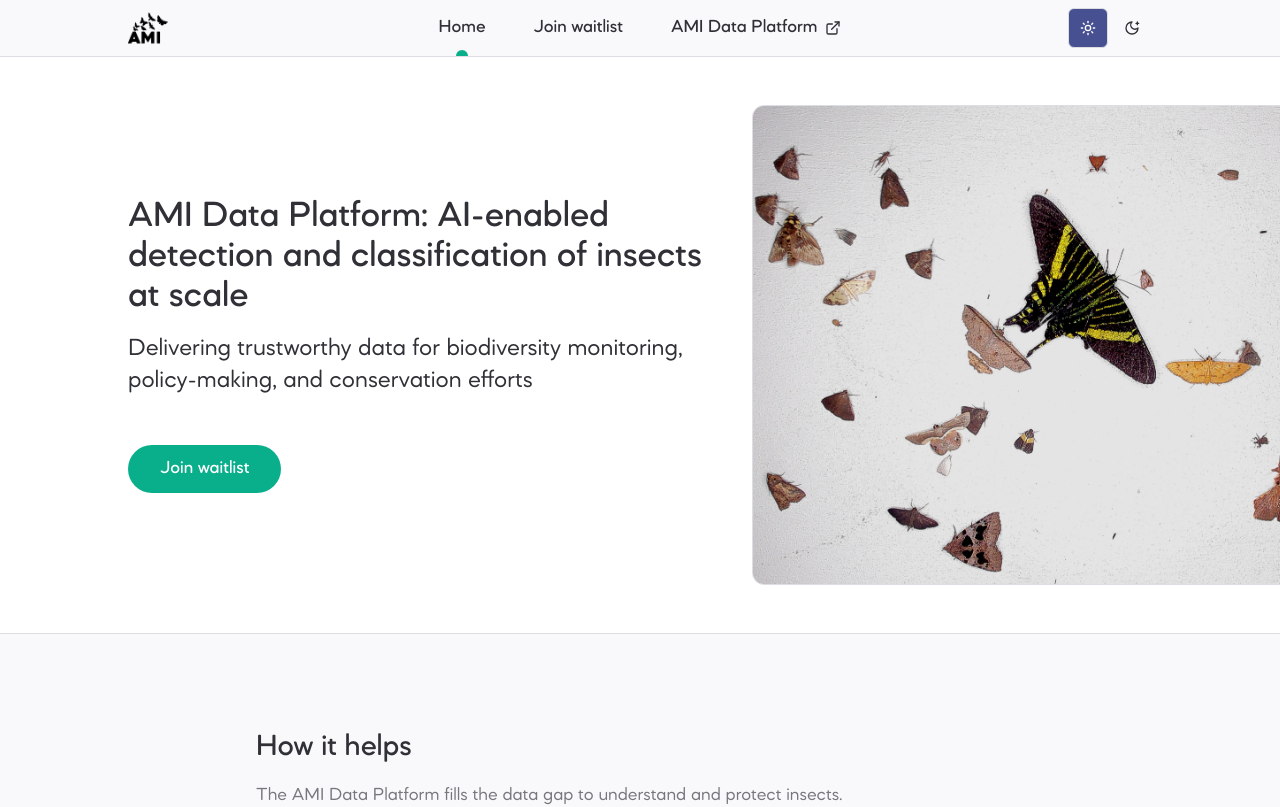
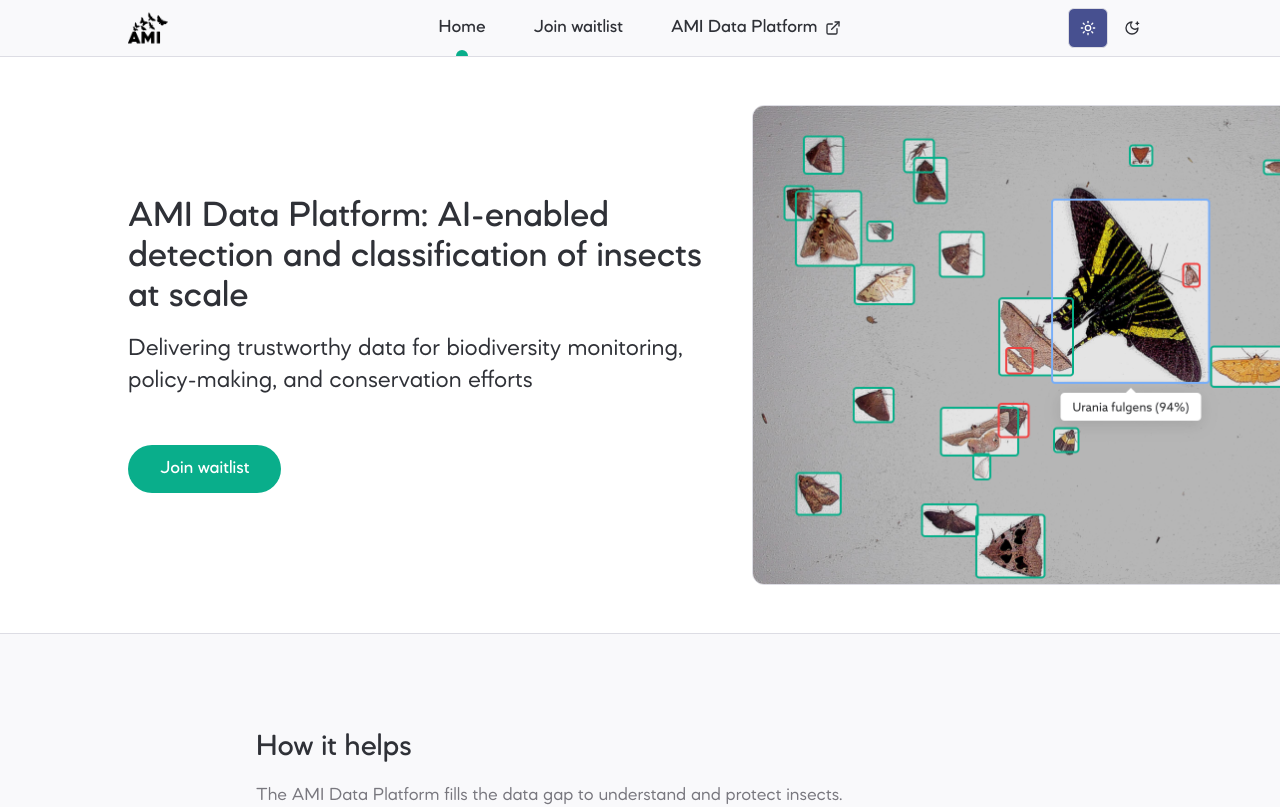
Before and after one commit to RolnickLab/antenna-landing-page, a Next.js app: page / in a window 1280 px wide. Shown: the top 807 px of the page. Built offline with nearby package versions, Linux system fonts and the light colour scheme.

Commit message:
Add intro image

```diff
--- a/app/page.tsx
+++ b/app/page.tsx
@@ -1,5 +1,6 @@
+/* eslint-disable @next/next/no-img-element */
+
 import { Card } from "@/components/card";
-import { ImagePlaceholder } from "@/components/image-placeholder";
 import { DeploymentsStats } from "@/components/stats/deployments-stats";
 import { buttonVariants } from "@/components/ui/button";
 import {
@@ -40,7 +41,11 @@
           </div>
           <div style={{ marginRight: "-240px" }}>
             <div className="w-[640px] h-[480px] rounded-xl bg-card border overflow-hidden">
-              <ImagePlaceholder />
+              <img
+                alt="Trap image with bounding boxes and labels"
+                src="/intro.jpg"
+                className="w-full h-full object-cover"
+              />
             </div>
           </div>
         </div>
```
Also changed, not shown: public/intro.jpg (added).
